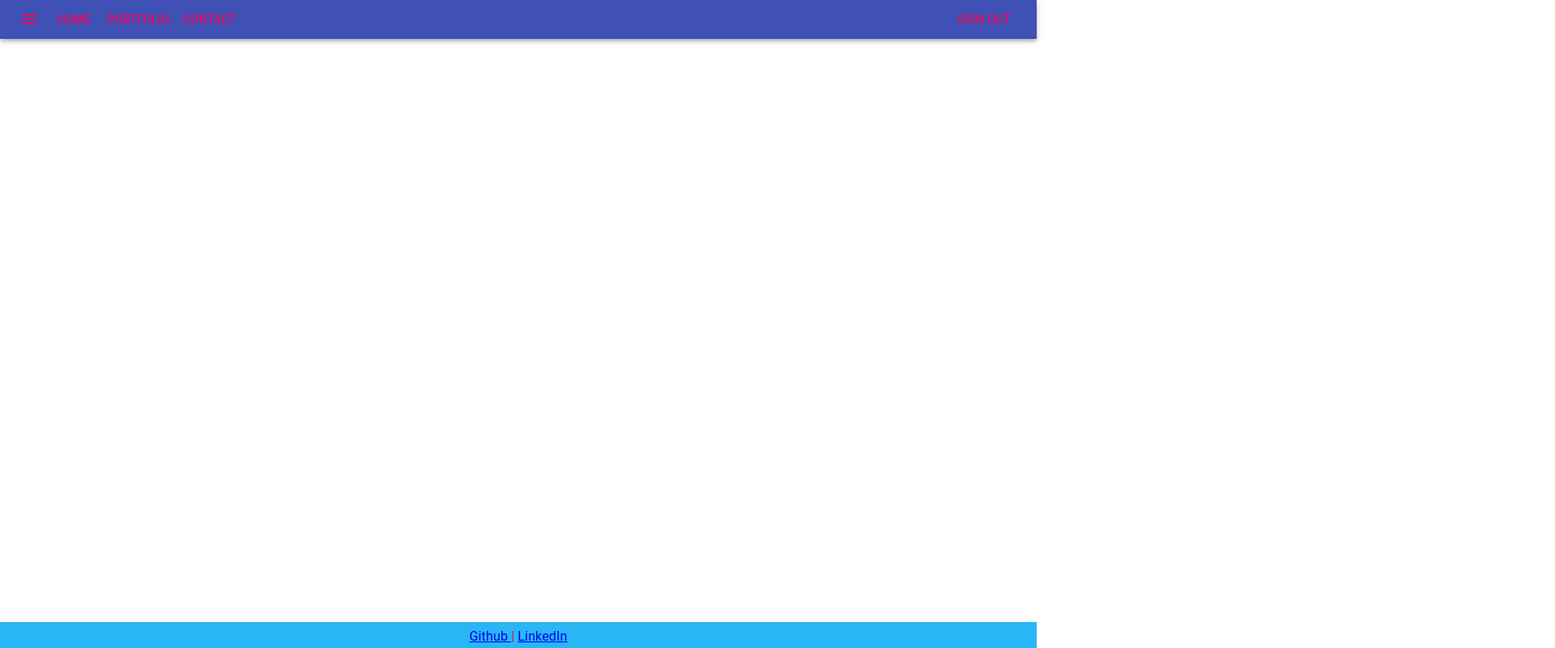
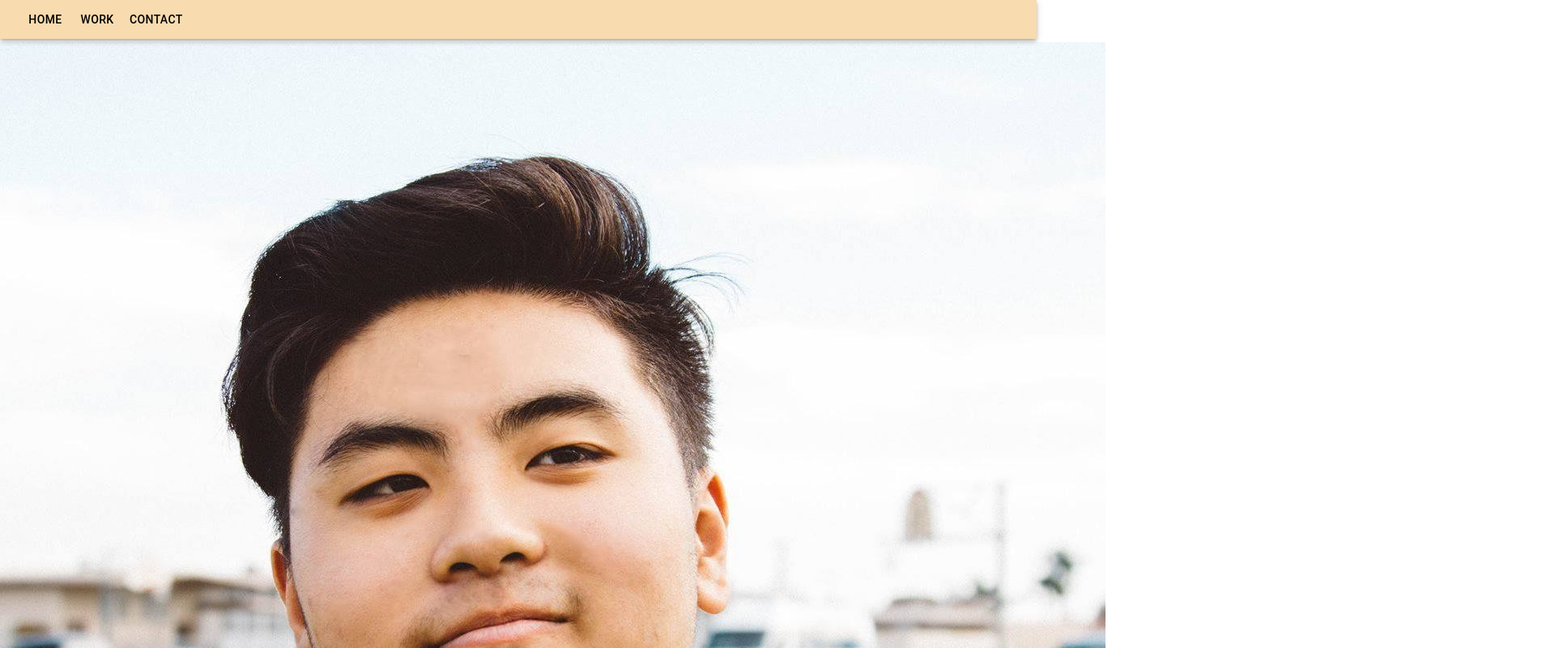
Before and after one commit to andrewleee10/portfolio, a React (Create React App) app in the folder client/: page /portfolio/home in a window 1280 px wide. Shown: the top 800 px of the page at 81% size, 1920 px wide, since content can reach past the window. Built offline with nearby package versions, Linux system fonts and the light colour scheme.

Commit message:
app bar and footer

```diff
--- a/client/src/App.js
+++ b/client/src/App.js
@@ -4,7 +4,7 @@ import {
   Switch,
   Route
 } from 'react-router-dom'
-import Home from '../public/Home'
+import Home from './pages/Home'
 import Contact from './pages/Contact'
 import Portfolio from './pages/Portfolio'
 import AppBar from './components/AppBar'
@@ -16,13 +16,13 @@ function App() {
       <div>
         <AppBar />
         <Switch>
-          <Route exact path='/react-portfolio/'>
+          <Route exact path='/portfolio/home'>
             <Home />
           </Route>
-          <Route path='/react-portfolio/portfolio'>
+          <Route path='/portfolio/portfolio'>
             <Portfolio />
           </Route>
-          <Route path='/react-portfolio/contact'>
+          <Route path='/portfolio/contact'>
             <Contact />
           </Route>
           <Footer />
--- a/client/src/components/AppBar/AppBar.js
+++ b/client/src/components/AppBar/AppBar.js
@@ -3,12 +3,9 @@ import AppBar from '@material-ui/core/AppBar'
 import Toolbar from '@material-ui/core/Toolbar'
 import Typography from '@material-ui/core/Typography'
 import Button from '@material-ui/core/Button'
-import IconButton from '@material-ui/core/IconButton'
-import MenuIcon from '@material-ui/icons/Menu'
 import Drawer from '@material-ui/core/Drawer'
 import { useState } from 'react'
 import { Link } from 'react-router-dom'
-import Sidebar from '../Sidebar'
 import { useEffect } from "react"
 import useMediaQuery from '@material-ui/core/useMediaQuery'
 import Menu from '@material-ui/core/Menu'
@@ -18,20 +15,18 @@ const drawerWidth = 240;
 
 const useStyles = makeStyles((theme) => ({
   root: {
-    flexGrow: 1,
-  },
-  menuButton: {
-    color: theme.palette.secondary.main,
+    flexGrow: 1
   },
   title: {
     flexGrow: 1
   },
   link: {
     textDecoration: 'none',
-    color: theme.palette.secondary.main
+    color: 'black'
   },
   appBar: {
-    marginBottom: 4
+    marginBottom: 4,
+    backgroundColor: '#f8dbaf'
   },
   drawer: {
     [theme.breakpoints.up('sm')]: {
@@ -47,10 +42,6 @@ const useStyles = makeStyles((theme) => ({
   },
   toolbar: theme.mixins.toolbar,
 }))
-
-const handleLogOut = event => {
-  localStorage.removeItem('username', 'password', 'user')
-}
 
 
 const Navbar = (props) => {
@@ -81,7 +72,7 @@ const Navbar = (props) => {
     <div className={classes.root}>
       <AppBar position="sticky" className={classes.appBar}>
         <Toolbar variant='dense'>
-          <IconButton
+          {/* <IconButton
             edge='start'
             className={classes.menuButton}
             color='inherit'
@@ -89,7 +80,7 @@ const Navbar = (props) => {
             onClick={handleDrawerToggle}
           >
             <MenuIcon />
-          </IconButton>
+          </IconButton> */}
           {matches ?
             <Typography variant='h6' className={classes.title}>
               <Link to='/' className={classes.link}>
@@ -99,7 +90,7 @@ const Navbar = (props) => {
                 to={`/portfolio`}
                 className={classes.link}
               >
-                <Button color='inherit'>Portfolio</Button>
+                <Button color='inherit'>Work</Button>
               </Link>
               <Link
                 to={`/contact`}
@@ -146,9 +137,6 @@ const Navbar = (props) => {
               </Menu>
             </>
           }
-          <Link to='/login' className={classes.link}>
-            <Button onClick={handleLogOut} color='inherit'>Sign Out</Button>
-          </Link>
         </Toolbar>
       </AppBar>
 
@@ -167,8 +155,6 @@ const Navbar = (props) => {
             keepMounted: true, // Better open performance on mobile.
           }}
         >
-          {/* THis is where the sidebar component is added */}
-          <Sidebar handleDrawerToggle={handleDrawerToggle} />
         </Drawer>
       </nav>
     </div>
--- a/client/src/components/Footer/Footer.css
+++ b/client/src/components/Footer/Footer.css
@@ -12,7 +12,7 @@ body {
 .footer {
   flex-shrink: 0;
   text-align: center;
-  background-color: #29b6f6;
+  background-color: #ffebcd;
   color: white;
   position: fixed;
   bottom: 0;
--- a/client/src/components/Footer/Footer.js
+++ b/client/src/components/Footer/Footer.js
@@ -6,8 +6,9 @@ import { makeStyles } from '@material-ui/core/styles'
 const useStyles = makeStyles((theme) => ({
   title: {
     textDecoration: 'none',
-    color: theme.palette.secondary.main,
-    marginTop: 6,
+    color: 'black',
+    backgroundColor: '#f8dbaf',
+    marginTop: 6
   },
 }))
 
--- a/client/src/pages/Home/Home.js
+++ b/client/src/pages/Home/Home.js
@@ -1,7 +1,6 @@
 import './Home.css'
 import img from './images/me.jpg'
 import img1 from './images/me1.jpeg'
-import Footer from '../../components/Footer'
 
 
 const Home = () => {
@@ -32,7 +31,6 @@ const Home = () => {
           </div>
         </div>
       </div>
-      <Footer />
     </>
   )
 }
--- a/client/src/pages/Home/index.js
+++ b/client/src/pages/Home/index.js
@@ -1 +1 @@
-export { default } from './Home.js.js'
+export { default } from './Home.js'
```
